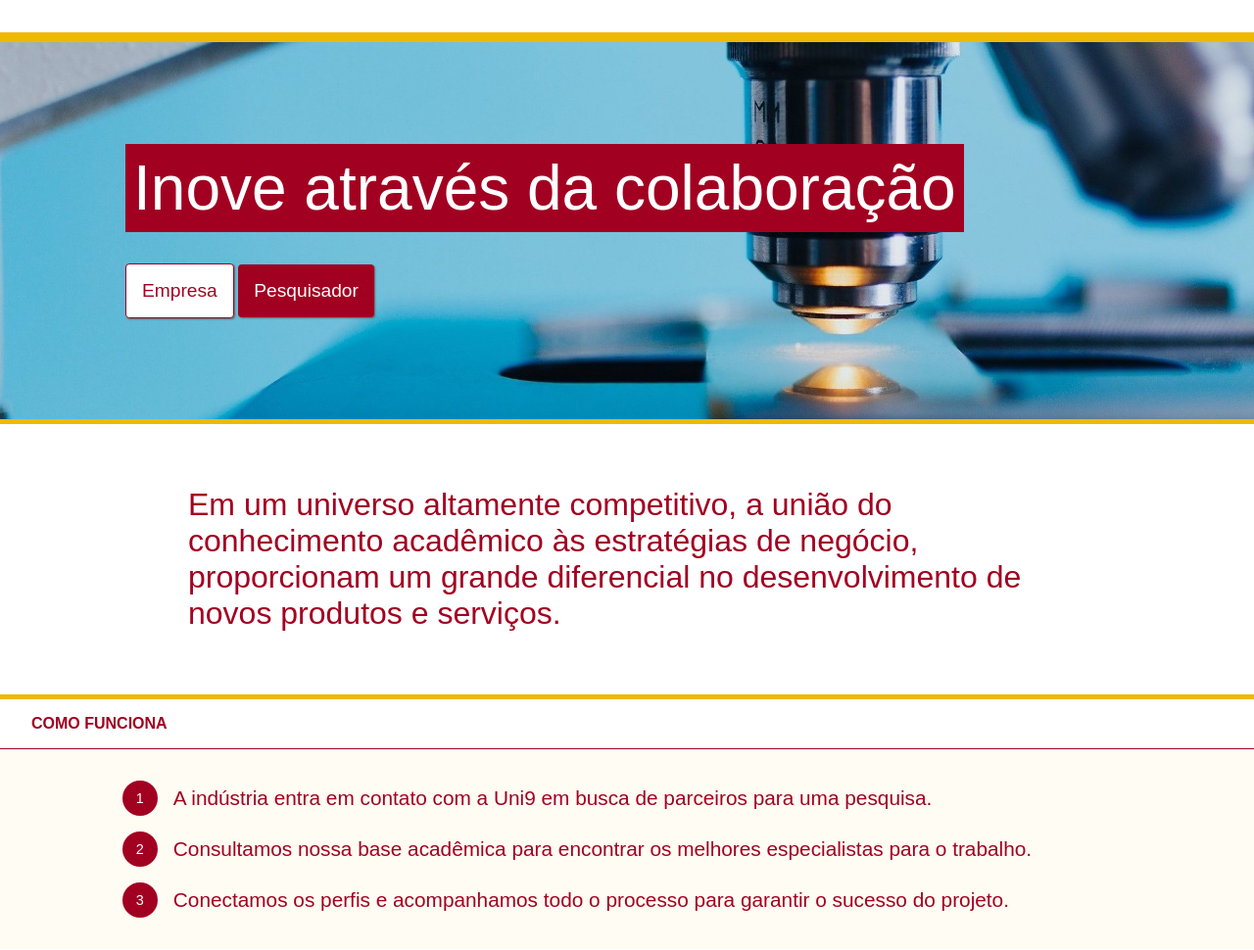
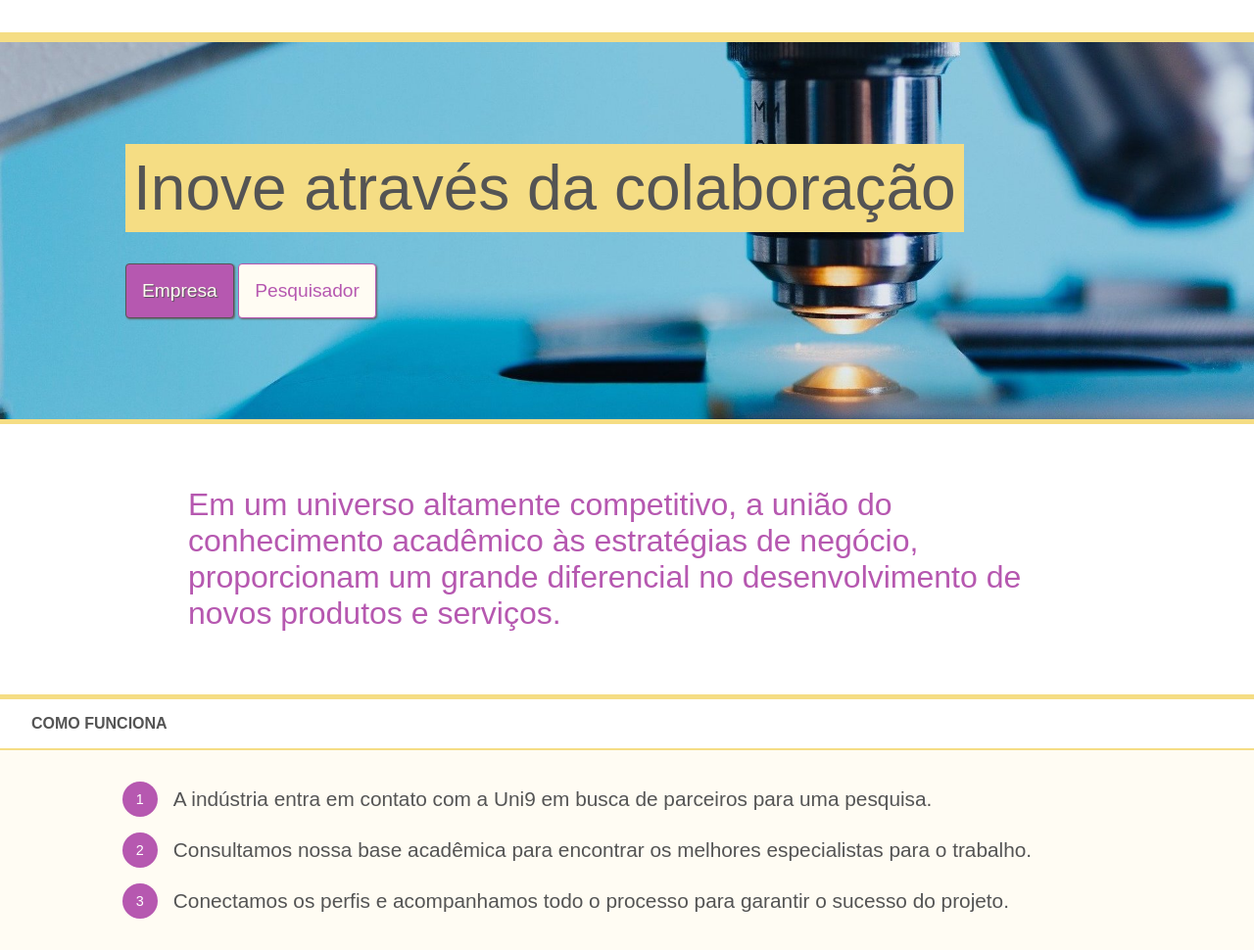
Before and after one commit to uni9/uni9.github.io, a plain HTML site: page index.html in a window 1280 px wide. Shown: the part 116-1086 px from the top of the page at 98% size. Drawn offline with Linux system fonts and the light colour scheme.

Commit message:
Change site base colors

```diff
--- a/style.css
+++ b/style.css
@@ -1,7 +1,8 @@
 :root {
-    --base-color: #EEB902;
-    --primary-color: #A20021;
+    --base-color: #f5dd84;
+    --primary-color: #b658b0;
     --secondary-color: #FFFCF3;
+    --tertiary-color: #545454;
 }
 
 * {
@@ -45,8 +46,8 @@ header img {
 #cover .headline {
     font-size: 4rem;
     vertical-align: middle;
-    background-color: var(--primary-color);
-    color: white;
+    background-color: var(--base-color);
+    color: var(--tertiary-color);
     padding: .5rem;
     margin-bottom: 2rem;
 }
@@ -69,28 +70,30 @@ header img {
 
 .button.industry {
     display: inline-block;
-    background-color: #ffffff;
-    border: 1px solid var(--primary-color);
+    background-color: var(--primary-color);
+    border: 1px solid var(--tertiary-color);
+    text-shadow: 1px 1px 1px #545454;
 }
 
 .button.industry a {
-    color: var(--primary-color);
+    color: var(--secondary-color);
 }
 
 .button.researcher {
     display: inline-block;
-    background-color: var(--primary-color);
+    border: 1px solid var(--primary-color);
+    background-color: var(--secondary-color);
 }
 
 .button.researcher a {
-    color: #fff;
+    color: var(--primary-color);
 }
 
 .title {
     text-transform: uppercase;
     font-weight: bold;
     margin: 1rem 0;
-    color: var(--primary-color);
+    color: var(--tertiary-color);
     padding-left: 2rem;
 }
 
@@ -108,13 +111,13 @@ header img {
 }
 
 #how .how-list {
-    border-top: 1px solid var(--primary-color);
+    border-top: 2px solid var(--base-color);
     background-color: var(--secondary-color);
     padding: 2rem 0 1rem 5%;
 }
 
 #how .list-item {
-    color: var(--primary-color);
+    color: var(--tertiary-color);
     font-size: 1.3rem;
     margin-left: 1rem;
 }
```
